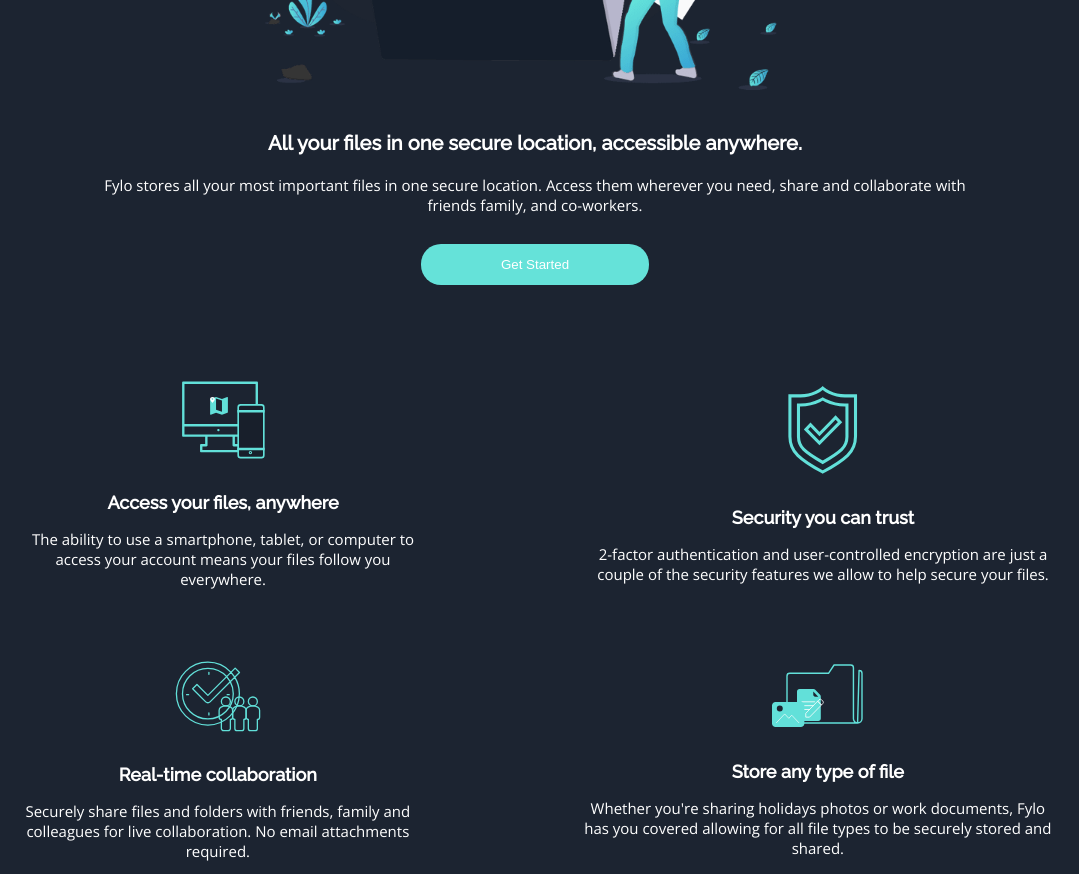
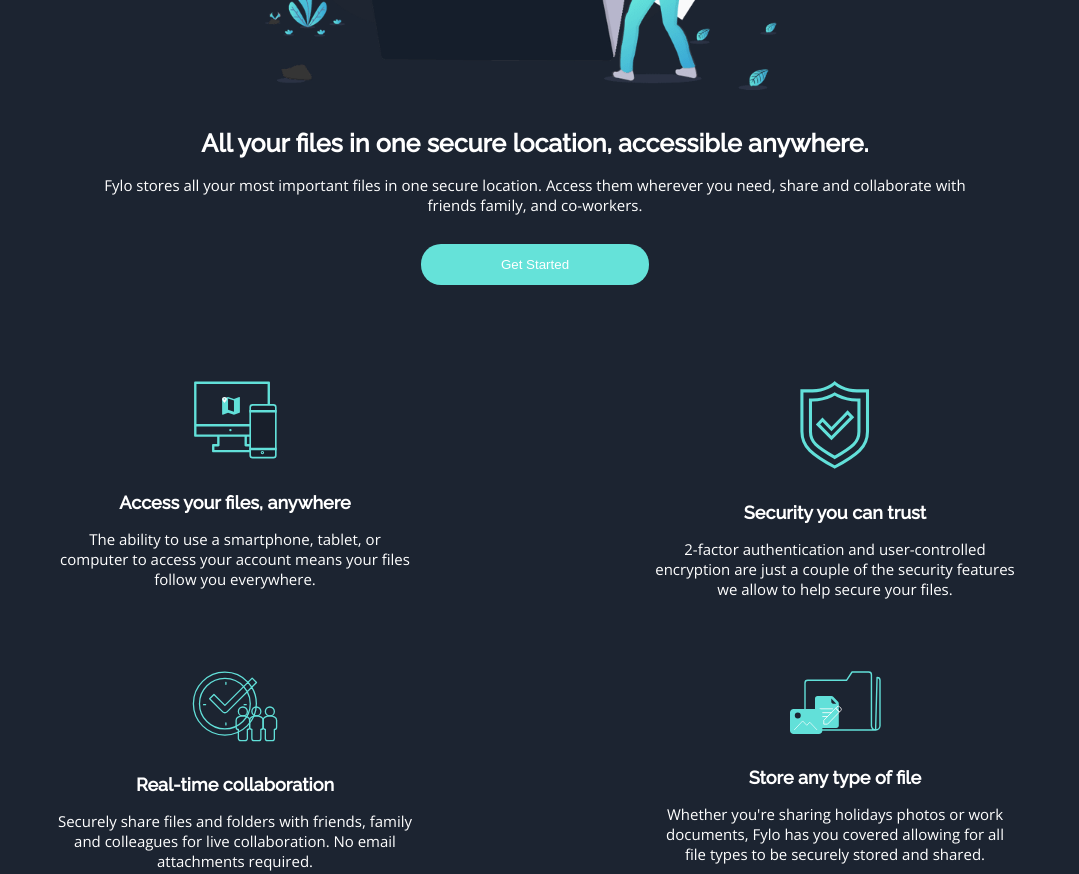
Before and after one commit to kundais/dark-theme-landing-page-, a plain HTML site: page index.html in a window 1280 px wide. Shown: the part 420-1294 px from the top of the page, without its empty margins (105-1184 px from the left). Drawn offline with nearby package versions, Linux system fonts and the light colour scheme.

Commit message:
changed flex-direction on features

```diff
--- a/style.css
+++ b/style.css
@@ -285,6 +285,7 @@ nav a:hover {
   }
   .description-header {
     line-height: 35px;
+    font-size: 25px;
   }
   .description {
     line-height: 20px;
@@ -295,11 +296,11 @@ nav a:hover {
   .Icon-flex-container1,
   .Icon-flex-container2 {
     display: flex;
-    align-items: center;
+    flex-direction: row;
+    justify-content: space-around;
   }
   .icon {
-    padding-right: 5rem;
-    padding-left: 5rem;
+    width: 30%;
   }
 
   .img-container2 img {
```
